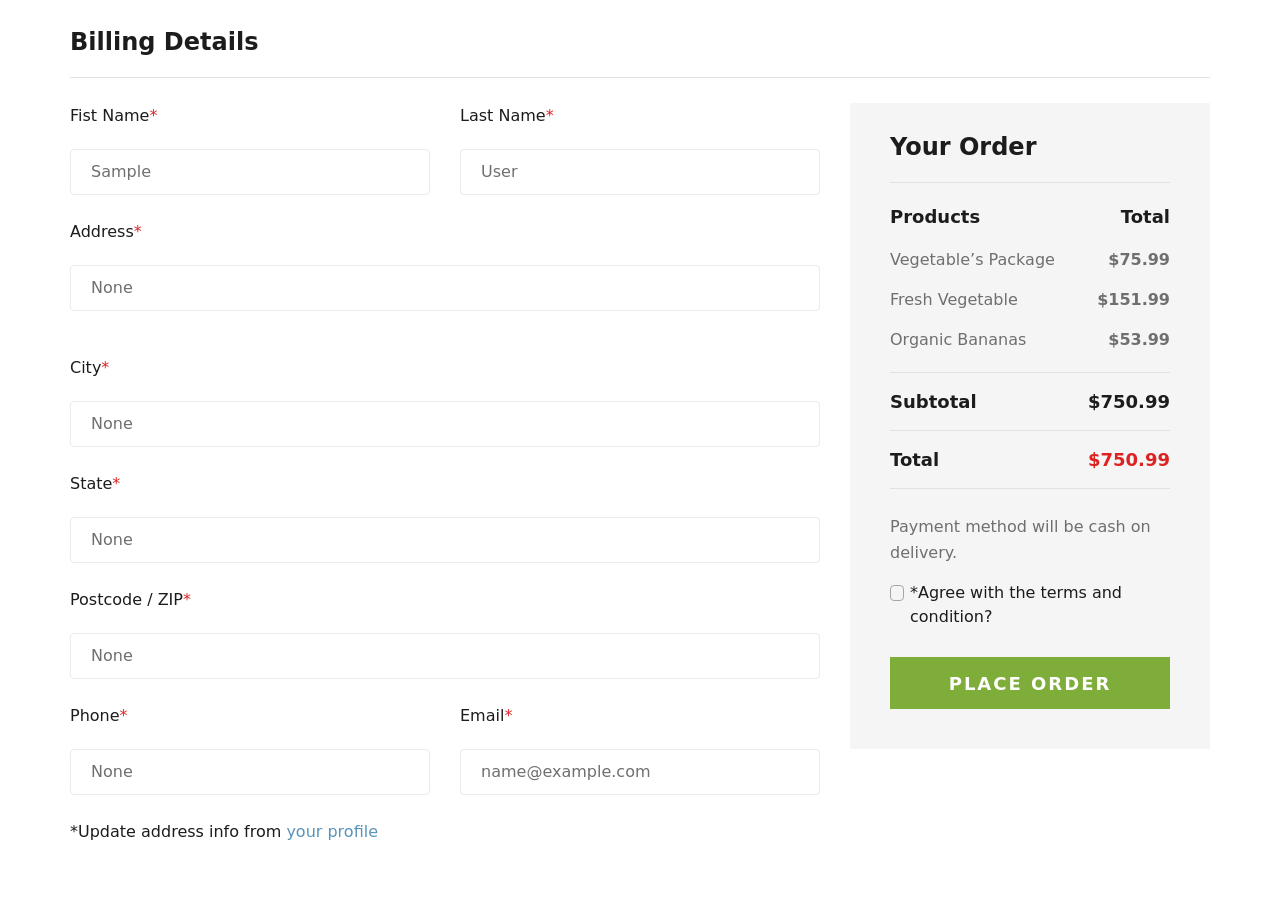
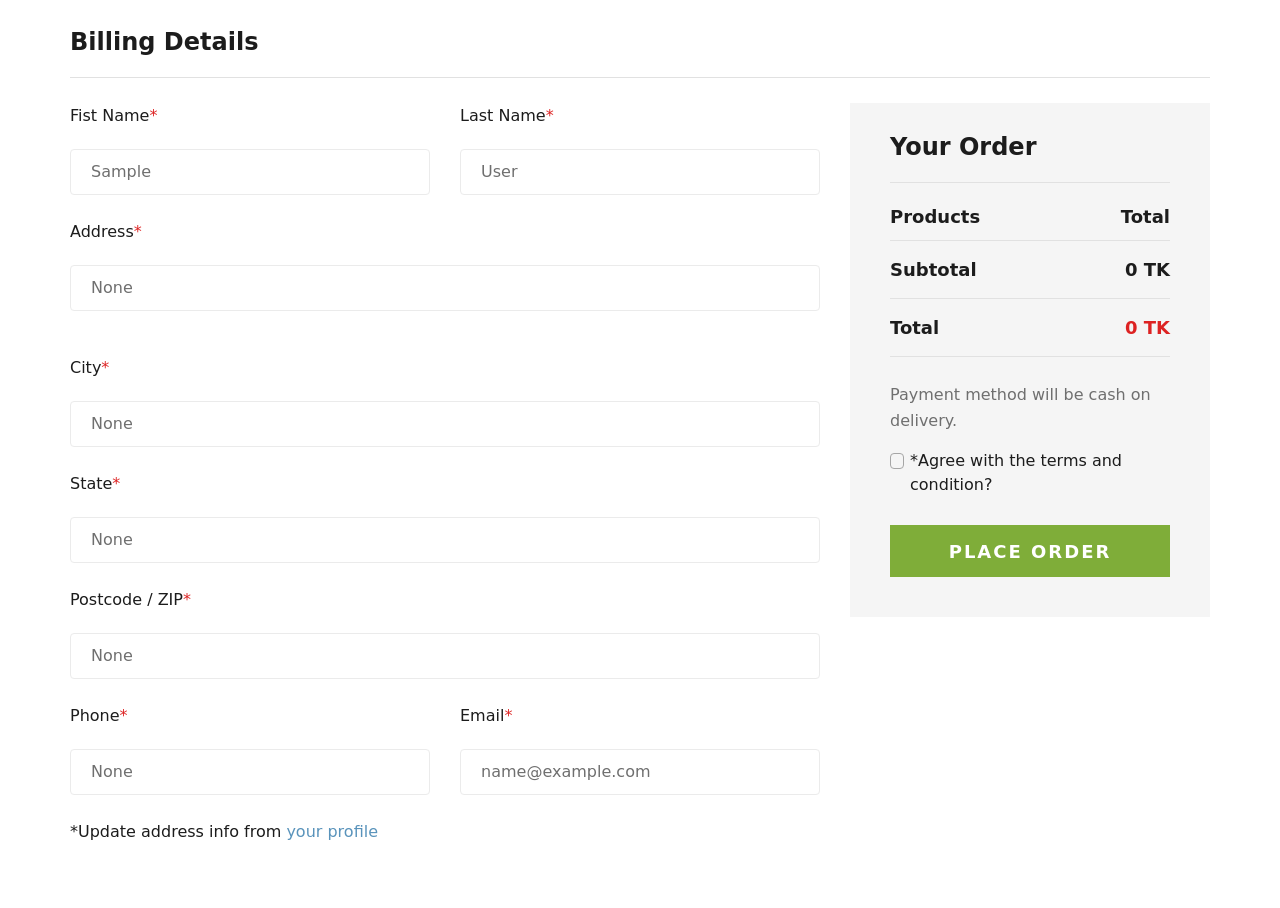
Before and after one commit to mdsoyaib/AgroFarm_Management_System, a Django app: page /checkout/ in a window 1280 px wide. Shown: the part 406-1314 px from the top of the page. Run offline with Django 3.2, Linux system fonts and the light colour scheme; the visitor is signed in with stand-in values (Sample User, id 1); some libraries are stand-ins or nearby versions; some web fonts are replaced.

Commit message:
updated checkout page and models of order table

```diff
--- a/core/models.py
+++ b/core/models.py
@@ -250,8 +250,8 @@
         ("DELIVERED", "Delivered"),
     )
     customer = models.ForeignKey(CustomUser, on_delete=models.CASCADE)
-    order_date = models.DateField()
-    order_time = models.TimeField()
+    order_date = models.DateField(auto_now_add=True)
+    order_time = models.TimeField(auto_now_add=True)
     total_price = models.PositiveIntegerField()
     status = models.CharField(max_length=50, default='Pending', choices=status)
     created_at = models.DateTimeField('date time created at', auto_now_add=True)
--- a/core/views.py
+++ b/core/views.py
@@ -33,7 +33,8 @@
 
 class Checkout(View):
     def get(self, request):
-        return render(request, 'core/checkout.html')
+        cart = Cart(request)
+        return render(request, 'core/checkout.html', {'cart': cart})
 
 
 class Contact(View):
--- a/templates/core/checkout.html
+++ b/templates/core/checkout.html
@@ -48,7 +48,8 @@
                         </div>
                         <div class="checkout__input">
                             <p>Address<span>*</span></p>
-                                <input type="text" value="{{user.address}}" placeholder="Street Address" class="checkout__input__add" style="color: #6f6f6f;">
+                            <input type="text" value="{{user.address}}" placeholder="Street Address"
+                                   class="checkout__input__add" style="color: #6f6f6f;">
                         </div>
                         <div class="checkout__input">
                             <p>City<span>*</span></p>
@@ -84,16 +85,22 @@
                     </div>
 
                     <div class="col-lg-4 col-md-6">
+                        <form method="post">
+                            {% csrf_token %}
                             <div class="checkout__order">
                                 <h4>Your Order</h4>
                                 <div class="checkout__order__products">Products <span>Total</span></div>
+                                {% for item in cart %}
+                                {% with product=item.product %}
                                 <ul>
-                                    <li>Vegetable’s Package <span>$75.99</span></li>
-                                    <li>Fresh Vegetable <span>$151.99</span></li>
-                                    <li>Organic Bananas <span>$53.99</span></li>
+                                    <li>{{product.name}} <span>{{item.total_price}} TK</span></li>
                                 </ul>
-                                <div class="checkout__order__subtotal">Subtotal <span>$750.99</span></div>
-                                <div class="checkout__order__total">Total <span>$750.99</span></div>
+                                {% endwith %}
+                                {% endfor %}
+                                <div class="checkout__order__subtotal">Subtotal
+                                    <span>{{ cart.get_total_price }} TK</span></div>
+                                <div class="checkout__order__total">Total <span>{{ cart.get_total_price }} TK</span>
+                                </div>
                                 <p>Payment method will be cash on delivery.</p>
                                 <div class="checkout__input__checkbox">
                                     <label for="acc-or">
@@ -104,6 +111,7 @@
                                 </div>
                                 <button type="submit" class="site-btn">PLACE ORDER</button>
                             </div>
+                        </form>
                     </div>
                 </div>
             </form>
```
Also changed, not shown: core/migrations/0002_auto_20210521_0458.py (added), core/migrations/0003_auto_20210521_0501.py (added). Lines whose indentation alone changed are shown as unchanged.
